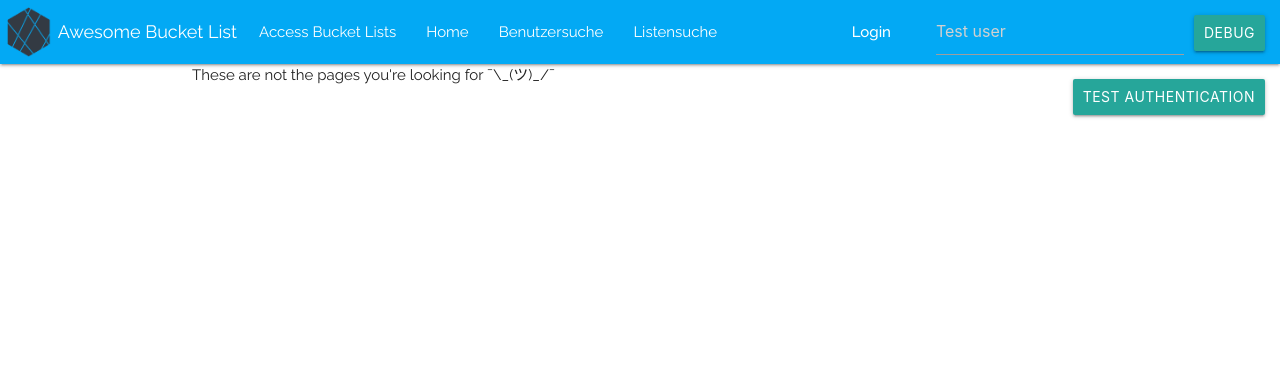
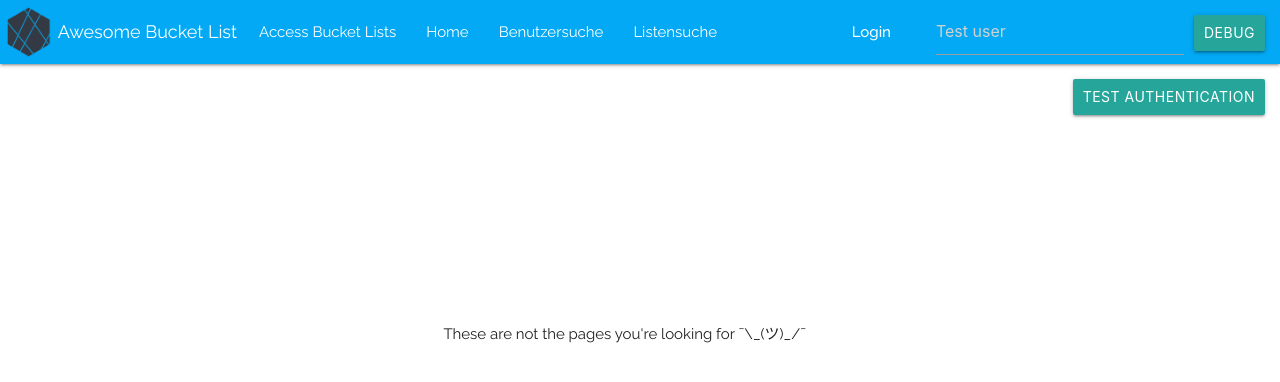
Before and after one commit to goatfryed/awesome-bla, a React (Create React App) app in the folder frontend/: page /import in a window 1280 px wide. Shown: the top 382 px of the page. Built offline with nearby package versions, Linux system fonts and the light colour scheme; no server answers.

Commit message:
404 in the middle :)

```diff
--- a/frontend/src/components/pages/Page404.js
+++ b/frontend/src/components/pages/Page404.js
@@ -2,7 +2,7 @@ import React from 'react';
 
 const Page404 = () => {
 	return (
-		<span>These are not the pages you're looking for ¯\_(ツ)_/¯</span>
+		<div className="valign-wrapper center-align" style={{minHeight: "70vh"}}><span className="row">These are not the pages you're looking for ¯\_(ツ)_/¯</span></div>
 	);
 }
 
```
